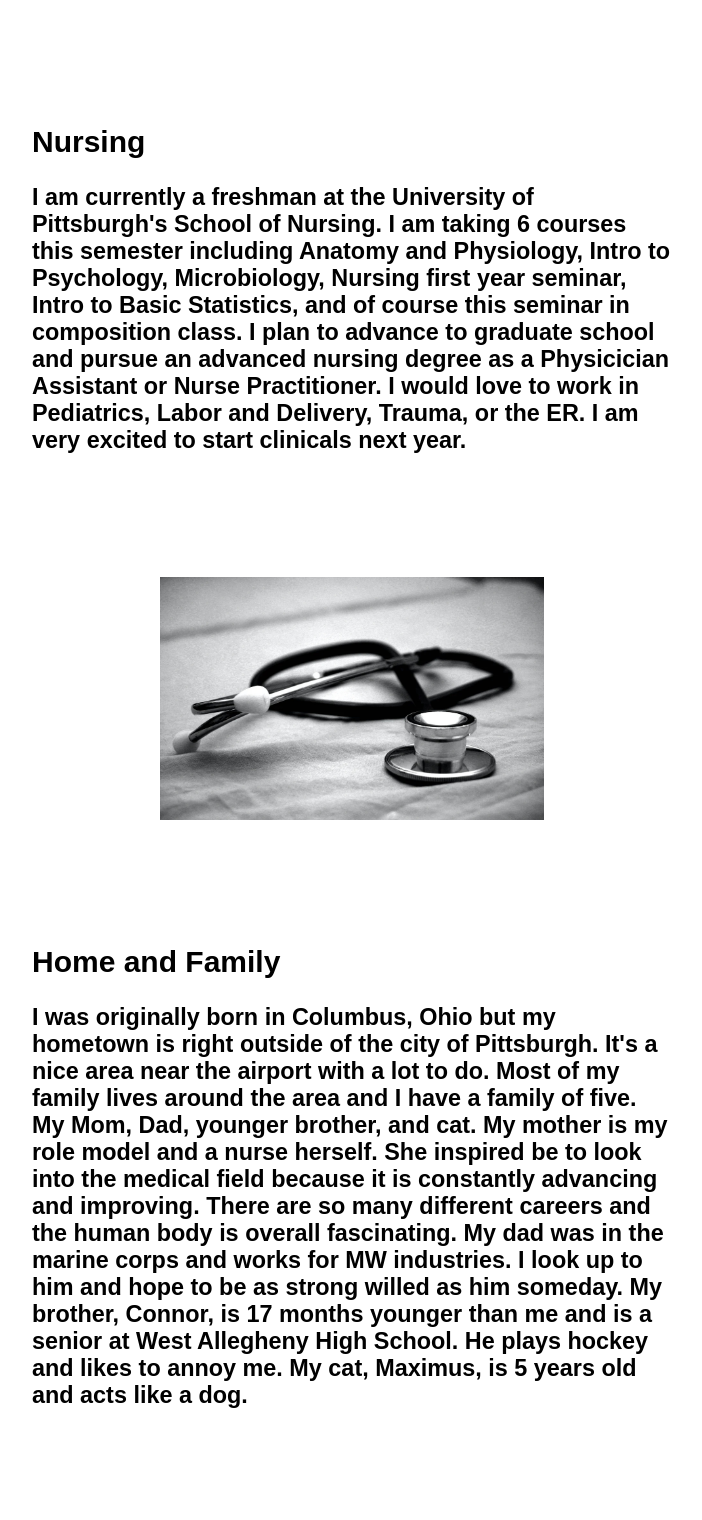
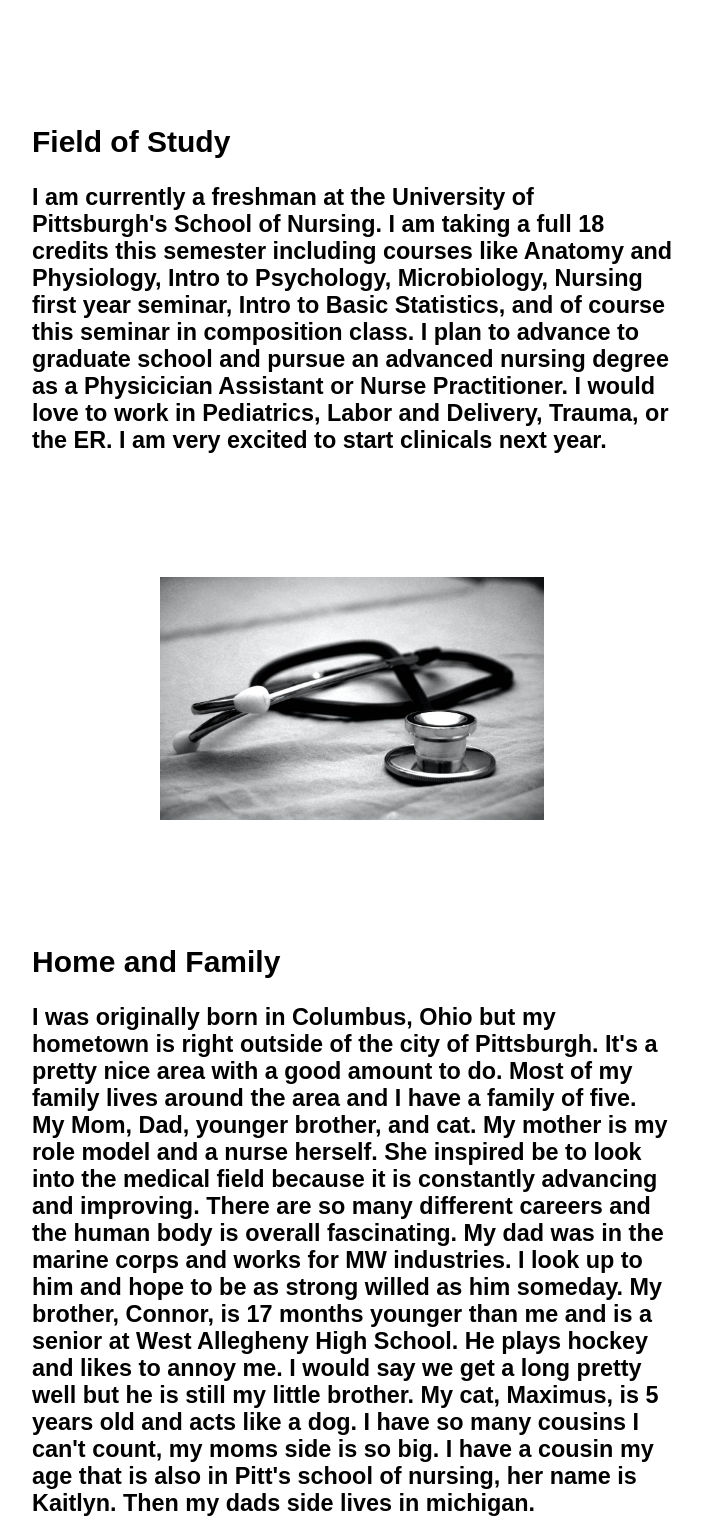
Before and after one commit to aubpage/I-am-Aubrey-, a plain HTML site: page index.html in a window 1280 px wide. Shown: the part 800-2320 px from the top of the page, without its empty margins (288-990 px from the left). Drawn offline with Linux system fonts and the light colour scheme.

Commit message:
Update index.html

```diff
--- a/index.html
+++ b/index.html
@@ -37,8 +37,8 @@
 
 <!--Fuego programs sometimes use "in-line styling" to provide quick fixes to content design. In the above case, you could change "left" to "right" or "center" depending on your specific design needs. That said, left align is usually best practice for improving readability.-->
 <div class="textblock" style="text-align: left">
-  <h2>Nursing</h2>
-  <h3>I am currently a freshman at the University of Pittsburgh's School of Nursing. I am taking 6 courses this semester including Anatomy and Physiology, Intro to Psychology, Microbiology, Nursing first year seminar, Intro to Basic Statistics, and of course this seminar in composition class. I plan to advance to graduate school and pursue an advanced nursing degree as a Physicician Assistant or Nurse Practitioner. I would love to work in Pediatrics, Labor and Delivery, Trauma, or the ER. I am very excited to start clinicals next year.</h3>
+  <h2>Field of Study</h2>
+  <h3>I am currently a freshman at the University of Pittsburgh's School of Nursing. I am taking a full 18 credits this semester including courses like Anatomy and Physiology, Intro to Psychology, Microbiology, Nursing first year seminar, Intro to Basic Statistics, and of course this seminar in composition class. I plan to advance to graduate school and pursue an advanced nursing degree as a Physicician Assistant or Nurse Practitioner. I would love to work in Pediatrics, Labor and Delivery, Trauma, or the ER. I am very excited to start clinicals next year.</h3>
   </div>
 
 
@@ -53,7 +53,7 @@
 
 <div class="textblock" style="text-align: left">
   <h2>Home and Family</h2>
-    <h3>I was originally born in Columbus, Ohio but my hometown is right outside of the city of Pittsburgh. It's a nice area near the airport with a lot to do. Most of my family lives around the area and I have a family of five. My Mom, Dad, younger brother, and cat. My mother is my role model and a nurse herself. She inspired be to look into the medical field because it is constantly advancing and improving. There are so many different careers and the human body is overall fascinating. My dad was in the marine corps and works for MW industries. I look up to him and hope to be as strong willed as him someday. My brother, Connor, is 17 months younger than me and is a senior at West Allegheny High School. He plays hockey and likes to annoy me. My cat, Maximus, is 5 years old and acts like a dog. </h3>
+    <h3>I was originally born in Columbus, Ohio but my hometown is right outside of the city of Pittsburgh. It's a pretty nice area with a good amount to do. Most of my family lives around the area and I have a family of five. My Mom, Dad, younger brother, and cat. My mother is my role model and a nurse herself. She inspired be to look into the medical field because it is constantly advancing and improving. There are so many different careers and the human body is overall fascinating. My dad was in the marine corps and works for MW industries. I look up to him and hope to be as strong willed as him someday. My brother, Connor, is 17 months younger than me and is a senior at West Allegheny High School. He plays hockey and likes to annoy me. I would say we get a long pretty well but he is still my little brother. My cat, Maximus, is 5 years old and acts like a dog. I have so many cousins I can't count, my moms side is so big. I have a cousin my age that is also in Pitt's school of nursing, her name is Kaitlyn. Then my dads side lives in michigan.</h3>
   </div>
 
 <!--Quick fact: Did you know "Lorem ipsum," the fill text used in this web template, was hacked out of Cicero's "De finibus bonorum et malorum"? Developers made it non-sensical, so don't bother with Google Translate.-->
@@ -84,7 +84,7 @@
 <!--So, what exactly are you into? Take some time to explain your passions.-->
 <div class="textblock" style="text-align: left">
   <h2>Interests and Activities</h2>
-      <h3>I would say I have many interests, but the ones I am most passionate about would be art, working out, singing, eating food, and having a good time with friends and family. In high school I was invloved in many clubs and activities. I played soccer and softball for over 10 years, took a total of 6 art classes, performed in a musical my senior year, was a part of the show choir, the student class secretary, a member of the National Honors Society and 5 clubs. I plan to join clubs and activities my time here at the University as well. Since I played sports all my life I go into working out and living a healthy lifestyle halfway through high school. I love trying new classes like cycling and going to the gym to destress. I always keep myself busy but still make time to make memories with the people that mean the most to me.</h3>
+      <h3>I would say I have many interests, but the ones I am most passionate about would be art, working out, singing, skiing, travelling, eating food, and having a good time with friends and family. In high school I was invloved in many clubs and activities. I played soccer and softball for over 10 years, took a total of 6 art classes, performed in a musical my senior year, was a part of the show choir, the student class secretary, a member of the National Honors Society and 5 clubs. I plan to join clubs and activities my time here at the University as well. Since I played sports all my life I go into working out and living a healthy lifestyle halfway through high school. I love trying new classes like cycling and going to the gym to destress. I always keep myself busy but still make time to make memories with the people that mean the most to me.</h3>
   </div>
 
 
```
